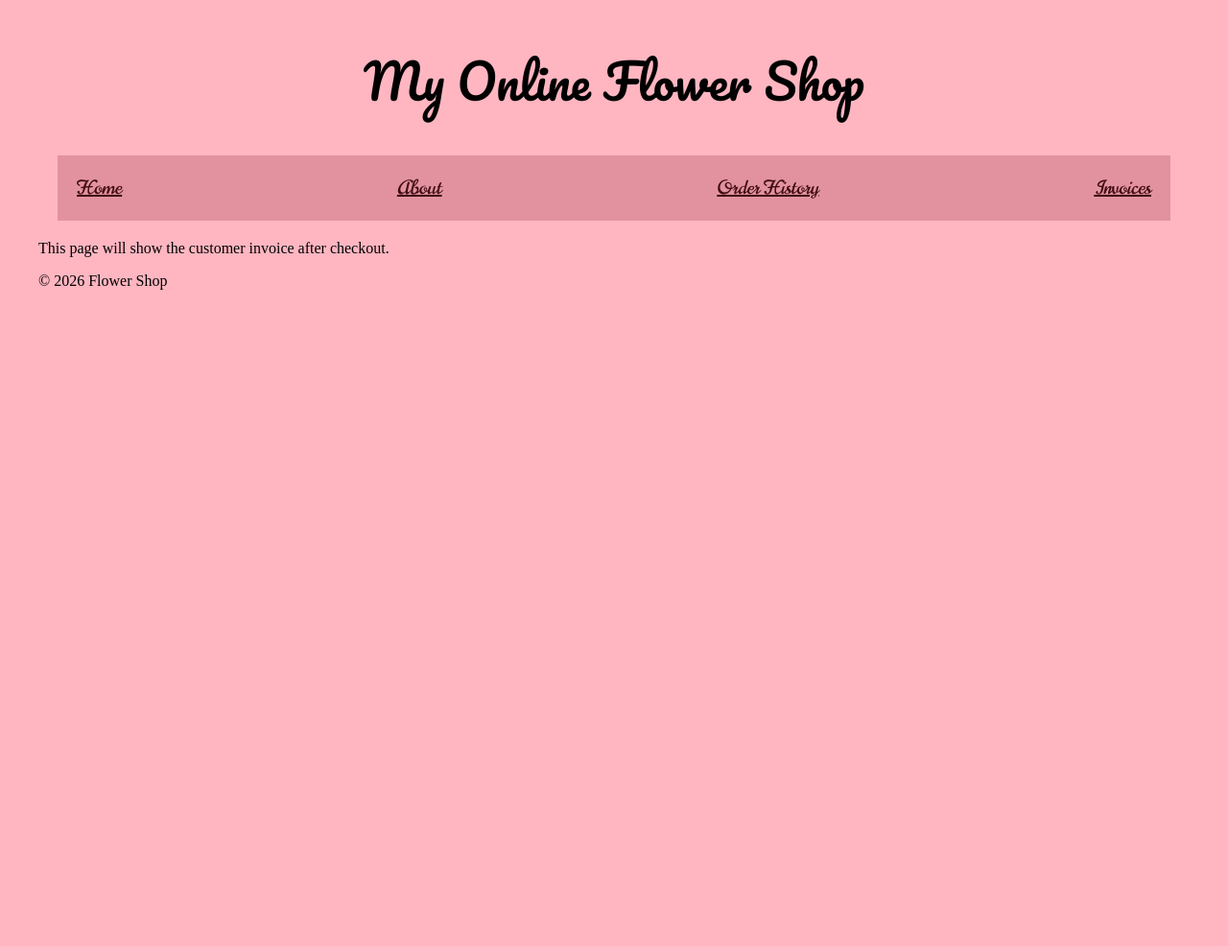
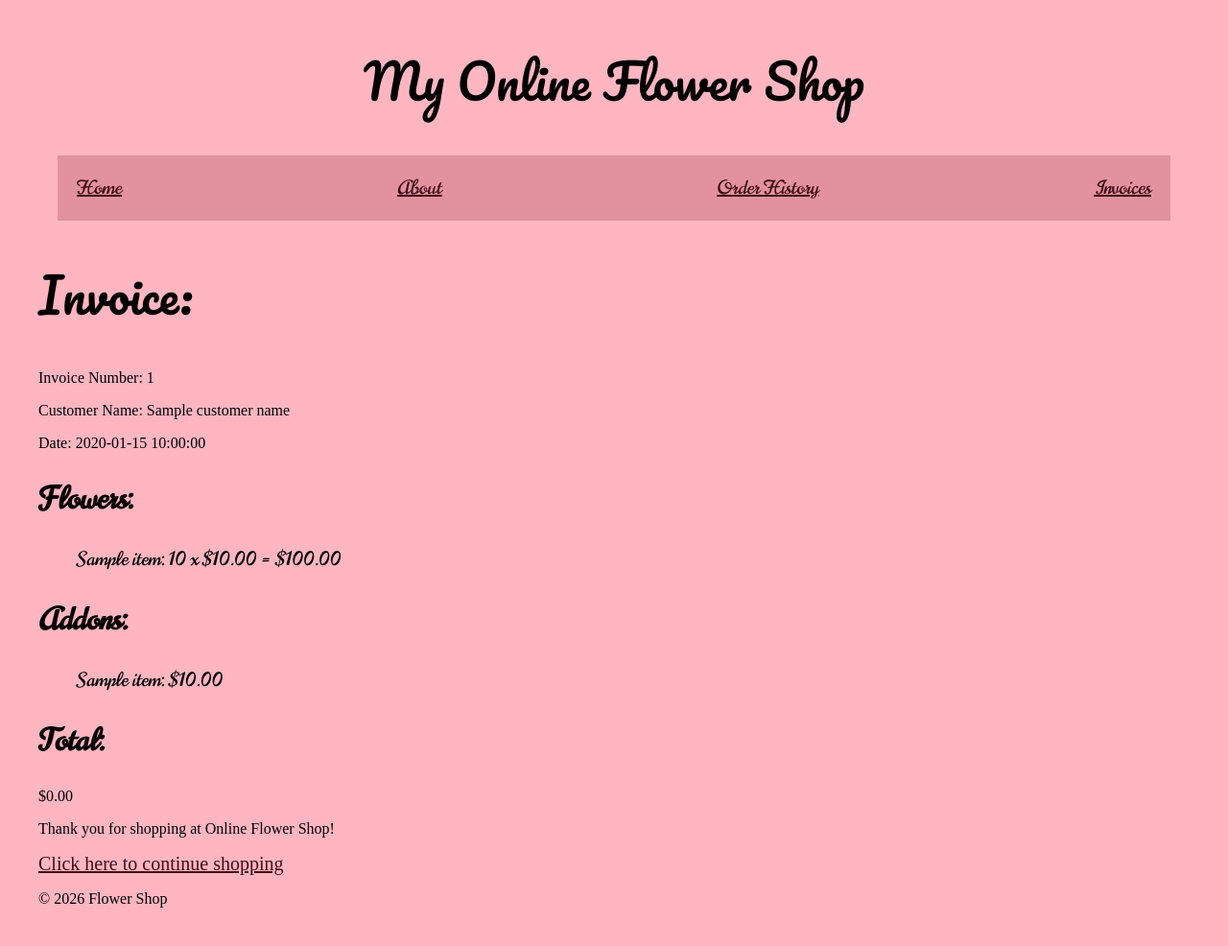
Before and after one commit to st26076/CSC2_Flask_Practise, a Flask app: template templates/invoices.html in a window 1280 px wide. Shown: the whole page at 96% size. Before the commit the page ends 302 px from the top, so only its background shows below. Run offline with Flask 3, Linux system fonts and the light colour scheme; the template is opened without the code that fills it: most values are stand-ins (such as "Sample title", 1, 10 or a date in 2020).

Commit message:
Made a list on the page which will show the customer their name, invoice number, date, time, and the items they have ordered, and a button which will lead them back to the home page to continue shopping.

```diff
--- a/templates/invoices.html
+++ b/templates/invoices.html
@@ -4,6 +4,31 @@
 
 {% block content %}
     <body>
-        <p>This page will show the customer invoice after checkout.</p>
+        <h1 class="invoice">Invoice:</h1>
+        <p class="invoice">Invoice Number: {{ invoice_number }}</p>
+        <p class="invoice">Customer Name: {{ customer_name }}</p>
+        <p class="invoice">Date: {{ invoice_date }}</p>
+        <h2 class="invoice">Flowers:</h2>
+        <ul>
+            {% for item, details in cart.items() %}
+                <li class="invoice">
+                    {{ item }}:
+                    {{ details['quantity'] }} x
+                    ${{ '%.2f' % details['price'] }}
+                    = ${{ '%.2f' % (details['quantity'] * details['price']) }}
+                </li>
+            {% endfor %}
+        </ul>
+        <h2 class="invoice">Addons:</h2>
+        <ul>
+            {% for item, details in selected_addons.items() %}
+                <li class="invoice"> {{ item }}: ${{ '%.2f' % details['price'] }} </li>
+            {% endfor %}
+        </ul>
+        <h2 class="invoice">Total:</h2>
+        <p class="invoice">${{ '%.2f' % total }}</p>
+        <p class="invoice">Thank you for shopping at Online Flower Shop!</p>
+        <a class="invoice" href="{{ url_for('index') }}">Click here to continue shopping</a>
+
     </body>
 {% endblock %}
```
